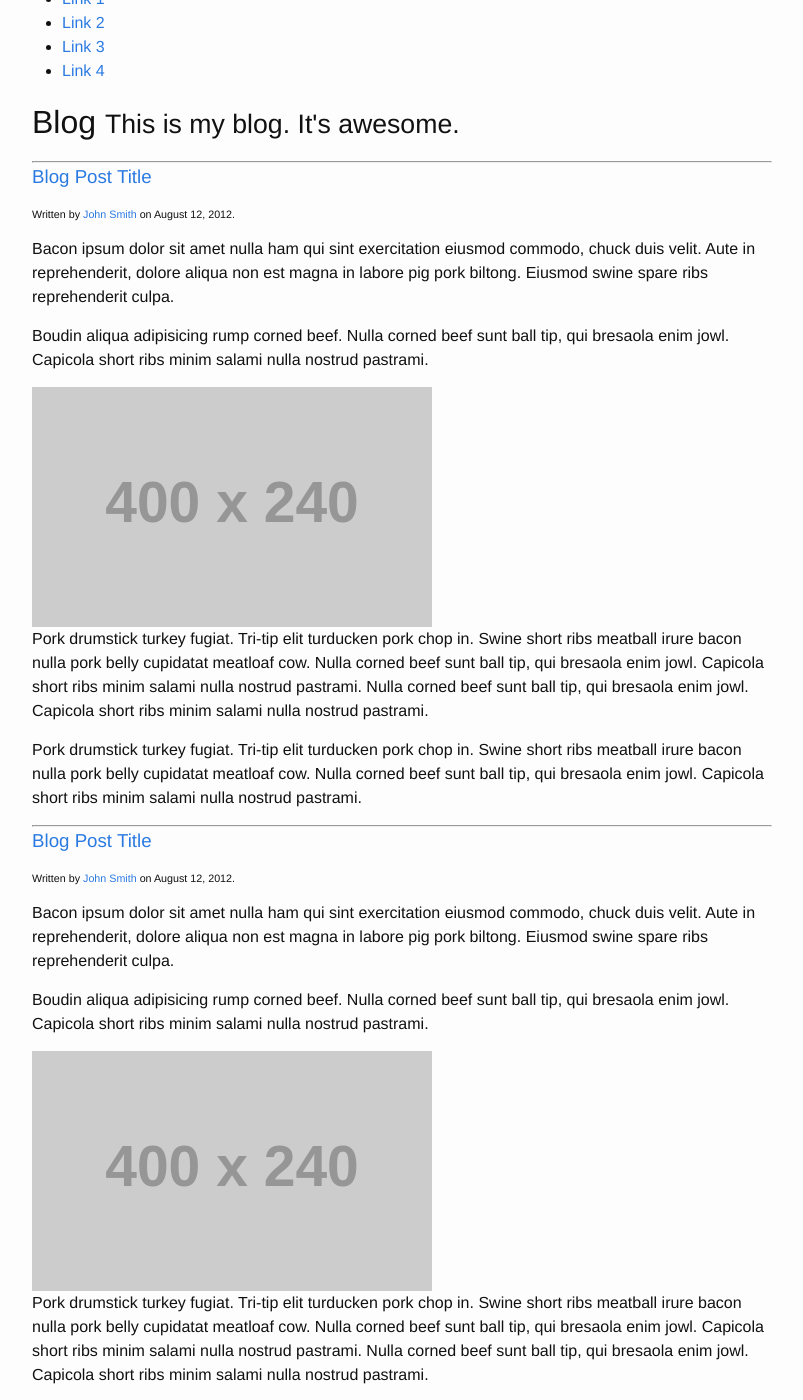
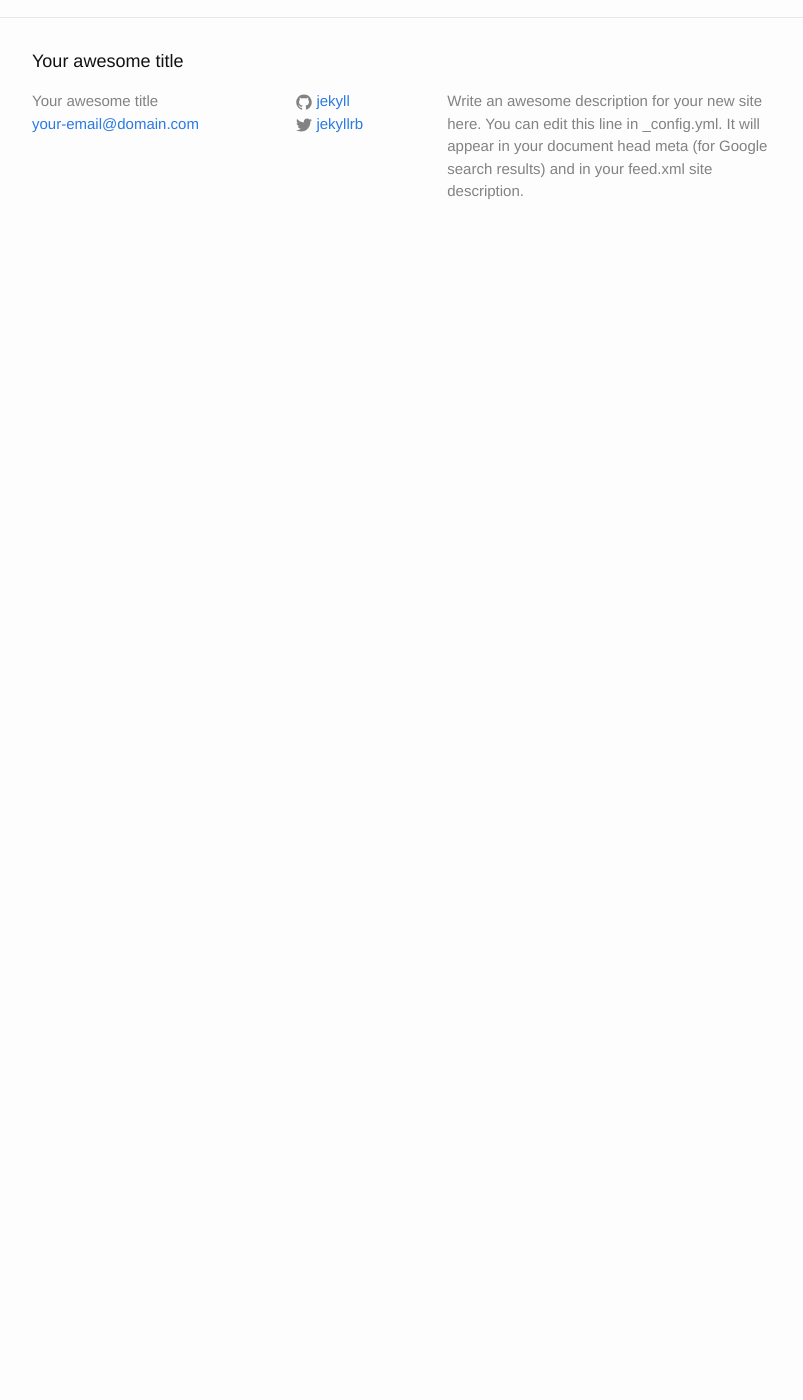
Before and after one commit to chadfawcett/chadfawcett.github.io, a Jekyll site: the page built from index.html, in a window 1280 px wide and 1400 px high, scrolled down 279 px. Shown: the whole window, without its empty margins (238-1041 px from the left). Built offline with Jekyll 4.4.1, drawn with Linux system fonts in a browser that asks for light colours; after the commit the page ends 900 px from its top, so only the background shows below that; some of the changed text lies outside the part shown.

Commit message:
Stop being lazy and don't temporarily paste code where it will accidentally be commited

```diff
--- a/index.html
+++ b/index.html
@@ -21,142 +21,3 @@ layout: default
   <p class="rss-subscribe">subscribe <a href="{{ "/feed.xml" | prepend: site.baseurl }}">via RSS</a></p>
 
 </div>
-
-
-
-
-
-
-
-
-
-
-
-<div class="row">
-  <div class="large-12 columns">
-    <div class="nav-bar right">
-      <ul class="button-group">
-        <li><a href="#" class="button">Link 1</a></li>
-        <li><a href="#" class="button">Link 2</a></li>
-        <li><a href="#" class="button">Link 3</a></li>
-        <li><a href="#" class="button">Link 4</a></li>
-      </ul>
-    </div>
-    <h1>Blog <small>This is my blog. It's awesome.</small></h1>
-    <hr/>
-  </div>
-</div>
-
-
-
-
-
-
-<div class="row">
-
-
-  <div class="large-9 columns" role="content">
-
-    <article>
-
-      <h3><a href="#">Blog Post Title</a></h3>
-      <h6>Written by <a href="#">John Smith</a> on August 12, 2012.</h6>
-
-      <div class="row">
-        <div class="large-6 columns">
-          <p>Bacon ipsum dolor sit amet nulla ham qui sint exercitation eiusmod commodo, chuck duis velit. Aute in reprehenderit, dolore aliqua non est magna in labore pig pork biltong. Eiusmod swine spare ribs reprehenderit culpa.</p>
-          <p>Boudin aliqua adipisicing rump corned beef. Nulla corned beef sunt ball tip, qui bresaola enim jowl. Capicola short ribs minim salami nulla nostrud pastrami.</p>
-        </div>
-        <div class="large-6 columns">
-          <img src="http://placehold.it/400x240&text=[img]"/>
-        </div>
-      </div>
-
-      <p>Pork drumstick turkey fugiat. Tri-tip elit turducken pork chop in. Swine short ribs meatball irure bacon nulla pork belly cupidatat meatloaf cow. Nulla corned beef sunt ball tip, qui bresaola enim jowl. Capicola short ribs minim salami nulla nostrud pastrami. Nulla corned beef sunt ball tip, qui bresaola enim jowl. Capicola short ribs minim salami nulla nostrud pastrami.</p>
-
-      <p>Pork drumstick turkey fugiat. Tri-tip elit turducken pork chop in. Swine short ribs meatball irure bacon nulla pork belly cupidatat meatloaf cow. Nulla corned beef sunt ball tip, qui bresaola enim jowl. Capicola short ribs minim salami nulla nostrud pastrami.</p>
-
-    </article>
-
-    <hr/>
-
-    <article>
-
-      <h3><a href="#">Blog Post Title</a></h3>
-      <h6>Written by <a href="#">John Smith</a> on August 12, 2012.</h6>
-
-      <div class="row">
-        <div class="large-6 columns">
-          <p>Bacon ipsum dolor sit amet nulla ham qui sint exercitation eiusmod commodo, chuck duis velit. Aute in reprehenderit, dolore aliqua non est magna in labore pig pork biltong. Eiusmod swine spare ribs reprehenderit culpa.</p>
-          <p>Boudin aliqua adipisicing rump corned beef. Nulla corned beef sunt ball tip, qui bresaola enim jowl. Capicola short ribs minim salami nulla nostrud pastrami.</p>
-        </div>
-        <div class="large-6 columns">
-          <img src="http://placehold.it/400x240&text=[img]"/>
-        </div>
-      </div>
-
-      <p>Pork drumstick turkey fugiat. Tri-tip elit turducken pork chop in. Swine short ribs meatball irure bacon nulla pork belly cupidatat meatloaf cow. Nulla corned beef sunt ball tip, qui bresaola enim jowl. Capicola short ribs minim salami nulla nostrud pastrami. Nulla corned beef sunt ball tip, qui bresaola enim jowl. Capicola short ribs minim salami nulla nostrud pastrami.</p>
-
-      <p>Pork drumstick turkey fugiat. Tri-tip elit turducken pork chop in. Swine short ribs meatball irure bacon nulla pork belly cupidatat meatloaf cow. Nulla corned beef sunt ball tip, qui bresaola enim jowl. Capicola short ribs minim salami nulla nostrud pastrami.</p>
-
-    </article>
-
-  </div>
-
-
-
-
-
-
-
-
-
-
-
-
-
-  <aside class="large-3 columns">
-
-    <h5>Categories</h5>
-    <ul class="side-nav">
-      <li><a href="#">News</a></li>
-      <li><a href="#">Code</a></li>
-      <li><a href="#">Design</a></li>
-      <li><a href="#">Fun</a></li>
-      <li><a href="#">Weasels</a></li>
-    </ul>
-
-    <div class="panel">
-      <h5>Featured</h5>
-      <p>Pork drumstick turkey fugiat. Tri-tip elit turducken pork chop in. Swine short ribs meatball irure bacon nulla pork belly cupidatat meatloaf cow.</p>
-      <a href="#">Read More →</a>
-    </div>
-
-  </aside>
-
-
-</div>
-
-
-
-
-
-
-<footer class="row">
-  <div class="large-12 columns">
-    <hr/>
-    <div class="row">
-      <div class="large-6 columns">
-        <p>© Copyright no one at all. Go to town.</p>
-      </div>
-      <div class="large-6 columns">
-        <ul class="inline-list right">
-          <li><a href="#">Link 1</a></li>
-          <li><a href="#">Link 2</a></li>
-          <li><a href="#">Link 3</a></li>
-          <li><a href="#">Link 4</a></li>
-        </ul>
-      </div>
-    </div>
-  </div>
-</footer>
```
